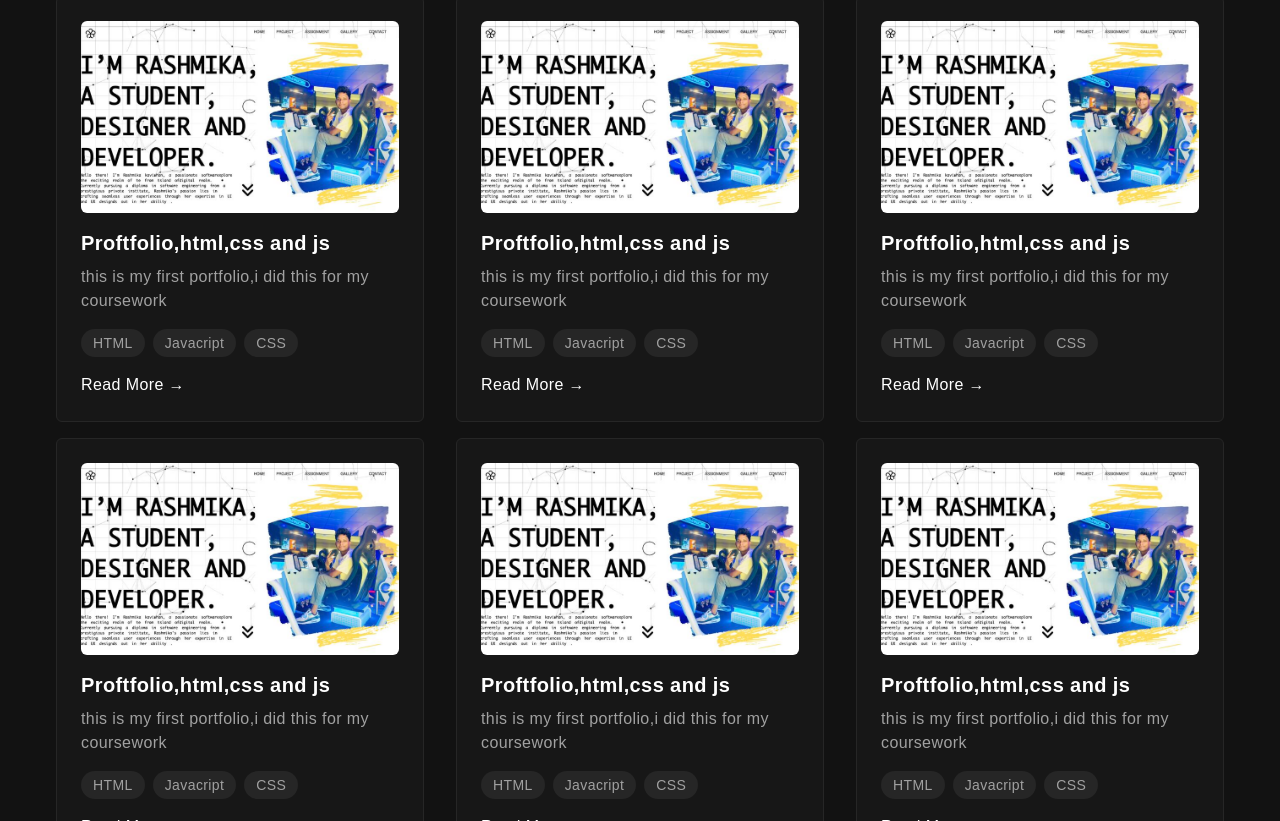
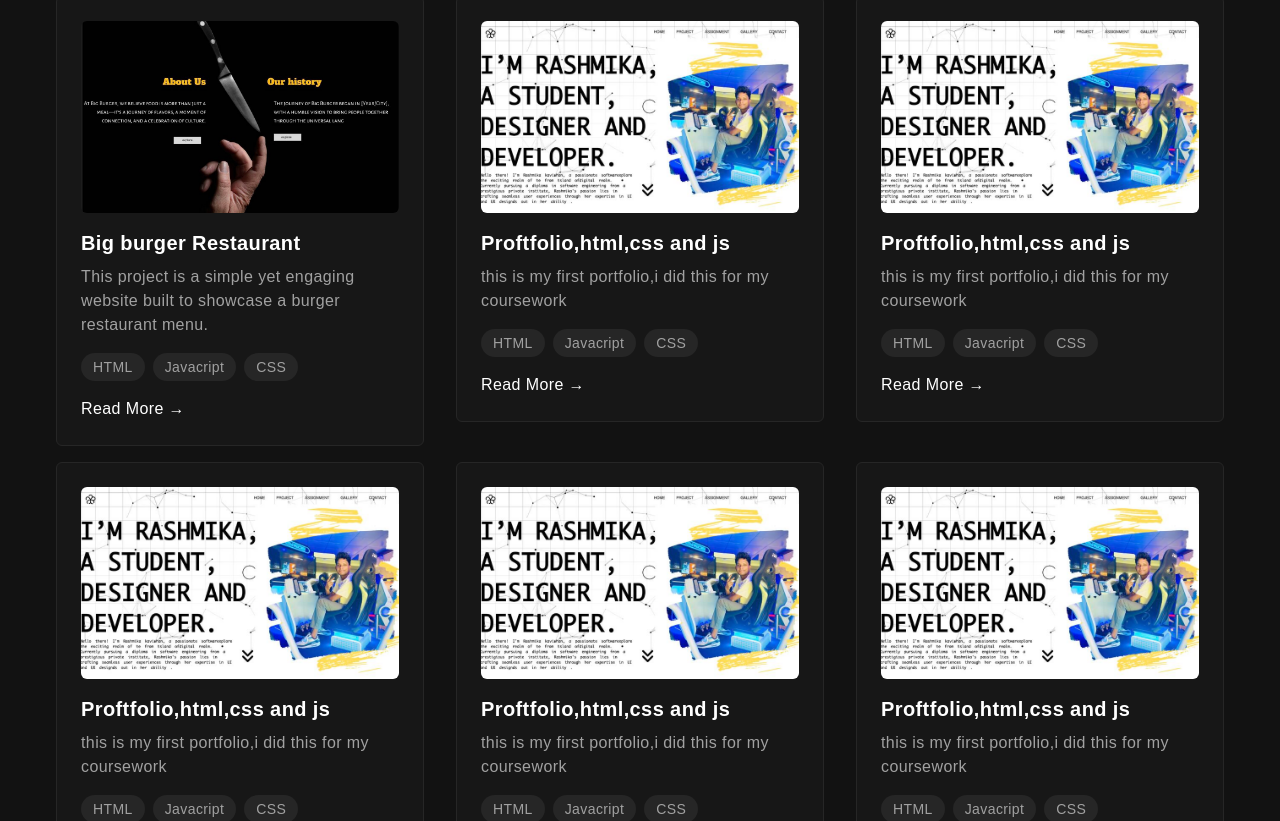
Before and after one commit to rashmikaz/new-portfolio, a React (Vite) app: page /project in a window 1280 px wide. Shown: the part 913-1734 px from the top of the page. Built offline with nearby package versions, Linux system fonts and the light colour scheme.

Commit message:
big burger project

```diff
--- a/src/components/Project.jsx
+++ b/src/components/Project.jsx
@@ -1,6 +1,7 @@
 import portfolioimg from "../assets/portfolio.jpeg"
 import coffeshopimg from "../assets/coffe shop.png"
 import zenuiimg from "../assets/zenUI.png"
+import bigburgerimg from "../assets/big burger.jpeg"
 import Footer from "./Footer";
 const project = [
     {
@@ -26,10 +27,10 @@ const project = [
     },
     {
 
-      title: "Proftfolio,html,css and js",
-      description: "this is my first portfolio,i did this for my coursework",
+      title: "Big burger Restaurant",
+      description: "This project is a simple yet engaging website built to showcase a burger restaurant menu.",
       tags: ["HTML", "Javacript", "CSS"],
-      image: portfolioimg,
+      image: bigburgerimg,
     },
     {
 
```
Also changed, not shown: src/assets/big burger.jpeg (added).
